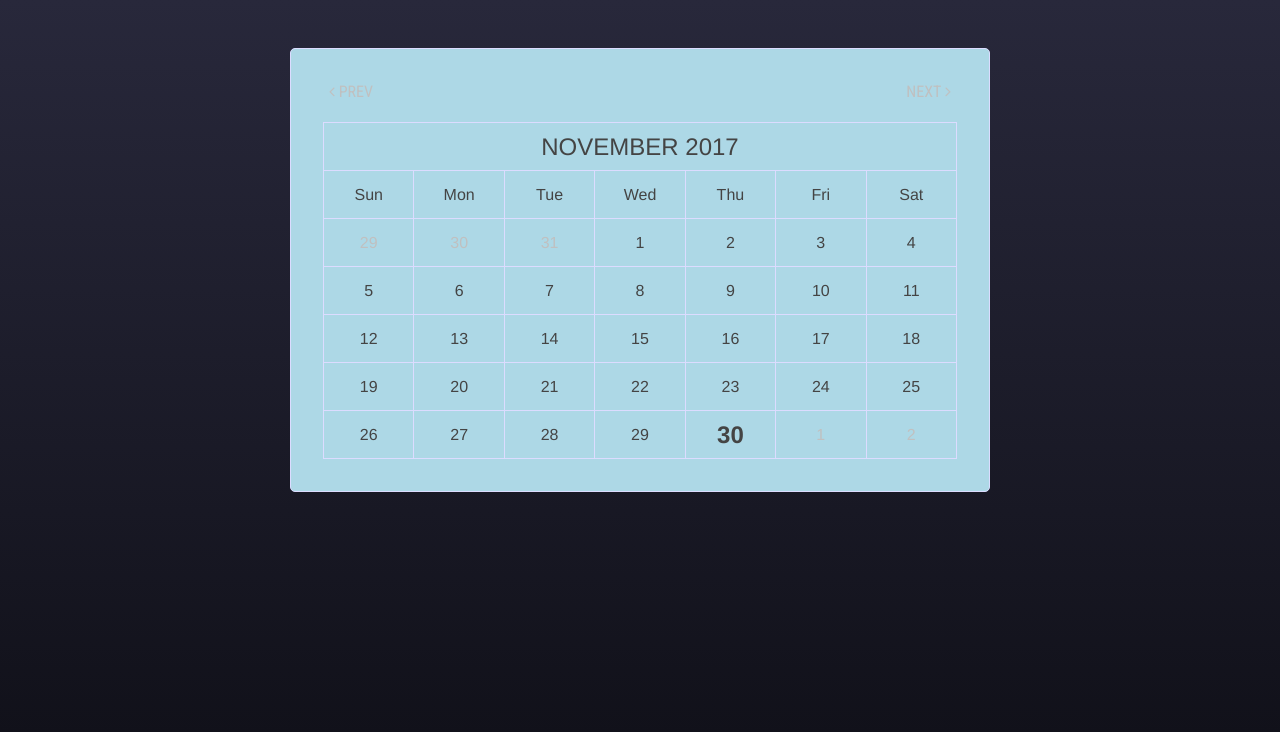
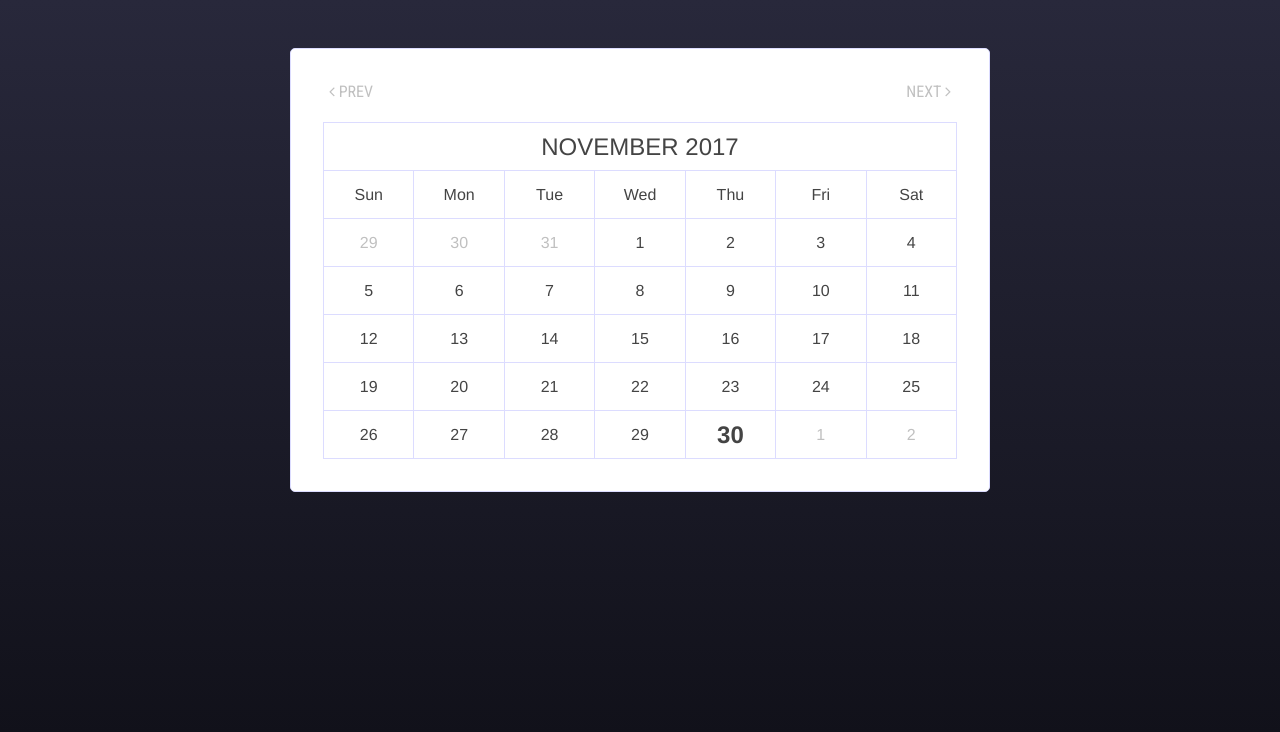
Before and after one commit to ajp14d/CENgroup3Projectf, a Python web app: template business_app/app/templates/Calendar.html in a window 1280 px wide. Shown: the top 732 px of the page. Run offline with Jinja, Linux system fonts and the light colour scheme; the template is opened without the code that fills it, so the values that code supplies are empty; some libraries are stand-ins or nearby versions.

Commit message:
Updating color

```diff
--- a/business_app/app/static/style.css
+++ b/business_app/app/static/style.css
@@ -38,7 +38,7 @@ a {
   padding: 2em;
   border: 1px solid #dcdcff;
   border-radius: 5px;
-  background: LightBlue;
+  background-color: white;
 }
 table {
   clear: both;
```
